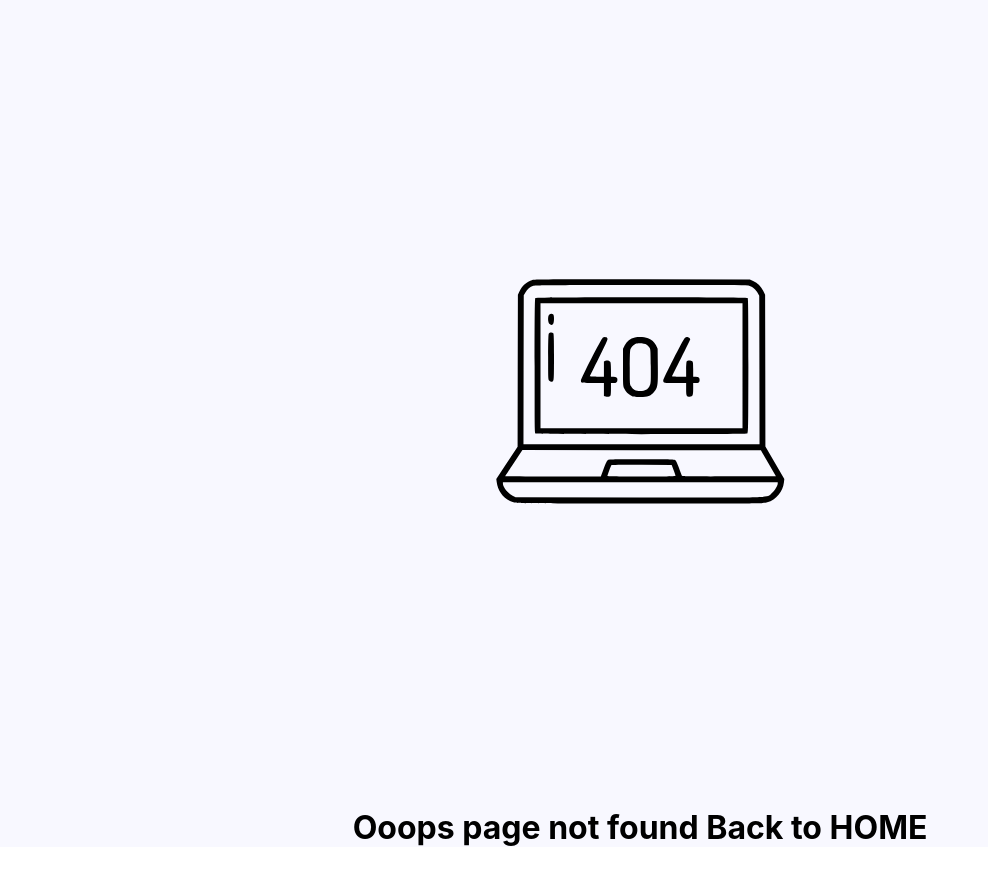
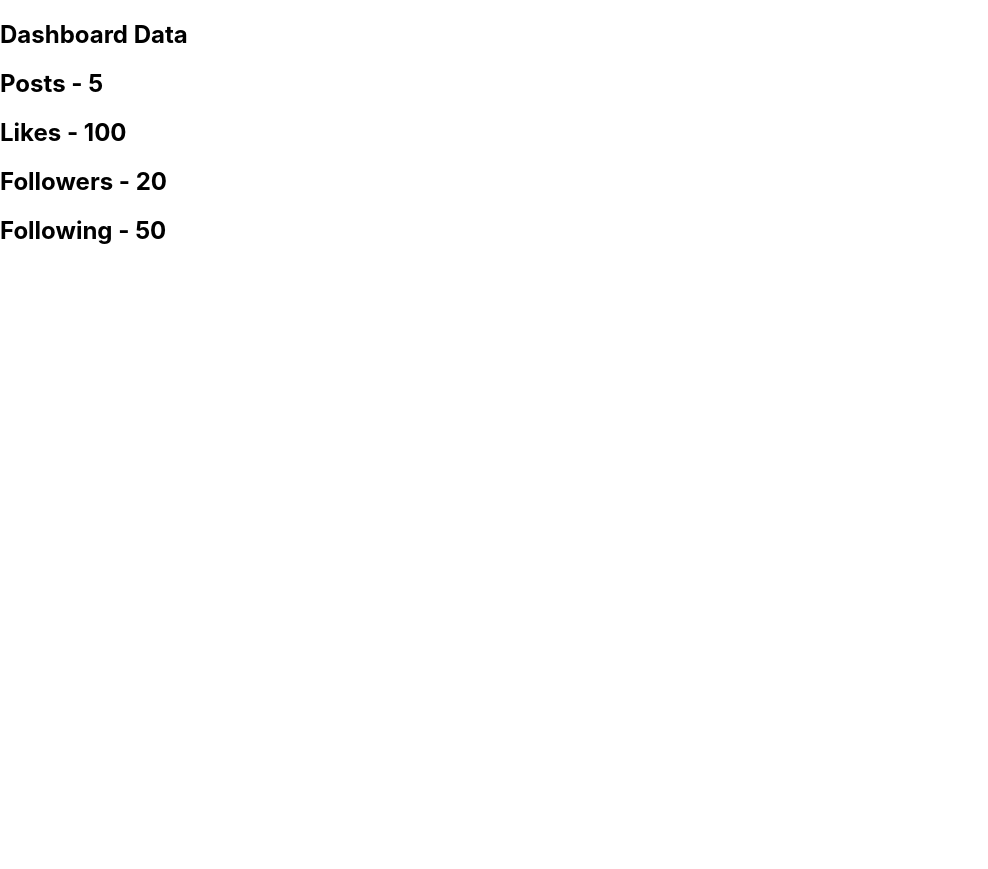
Before and after one commit to chowdhuryy-ifty/nextJS-from-codeevolution, a Next.js app: page /dashboard in a window 1280 px wide. Before the commit this address had no page. Shown: the whole page, without its empty margins (0-988 px from the left). After the commit the page ends 800 px from the top, so only its background shows below. Built offline with nearby package versions, Linux system fonts and the light colour scheme; data requests are answered from the project's data file.

Commit message:
client side data fetching by fetch

```diff
--- a/db.json
+++ b/db.json
@@ -1,4 +1,10 @@
 {
+  "dashboard": {
+    "posts": 5,
+    "likes": 100,
+    "followers": 20,
+    "following": 50
+  },
   "employee": [
     {
       "id": "1",
--- /dev/null
+++ b/pages/dashboard.js
@@ -0,0 +1,31 @@
+import {useEffect, useState} from "react";
+
+export default function Dashboard() {
+    const [isLoading, setIsLoading] = useState(true)
+    const [dashboardData, setDashboardData] = useState(null)
+
+    useEffect(() => {
+        async function fetchDashboardData() {
+            const response = await fetch(`http://localhost:4000/dashboard`)
+            const data = await response.json()
+            setDashboardData(data)
+            setIsLoading(false)
+        }
+
+        fetchDashboardData()
+    }, [])
+    if (isLoading) {
+        return (
+            <h2>Loading..................</h2>
+        )
+    }
+    return (
+        <div>
+            <h2>Dashboard Data</h2>
+            <h2>Posts - {dashboardData.posts}</h2>
+            <h2>Likes - {dashboardData.likes}</h2>
+            <h2>Followers - {dashboardData.followers}</h2>
+            <h2>Following - {dashboardData.following}</h2>
+        </div>
+    )
+}
```
